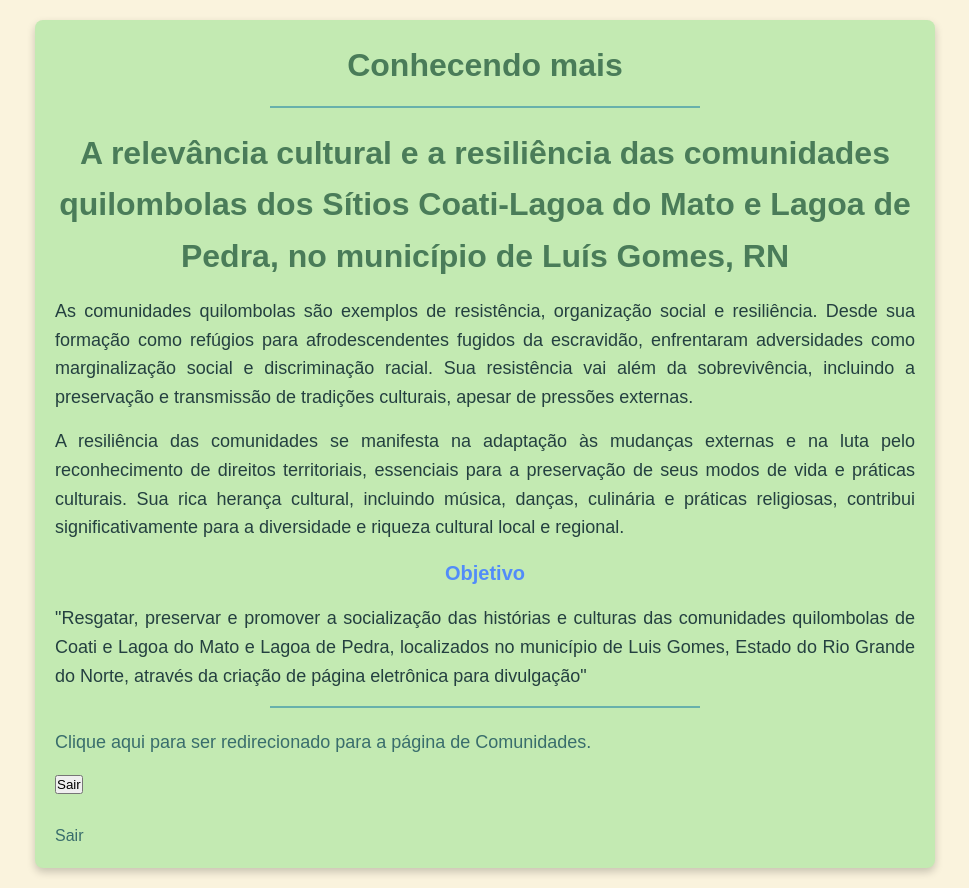
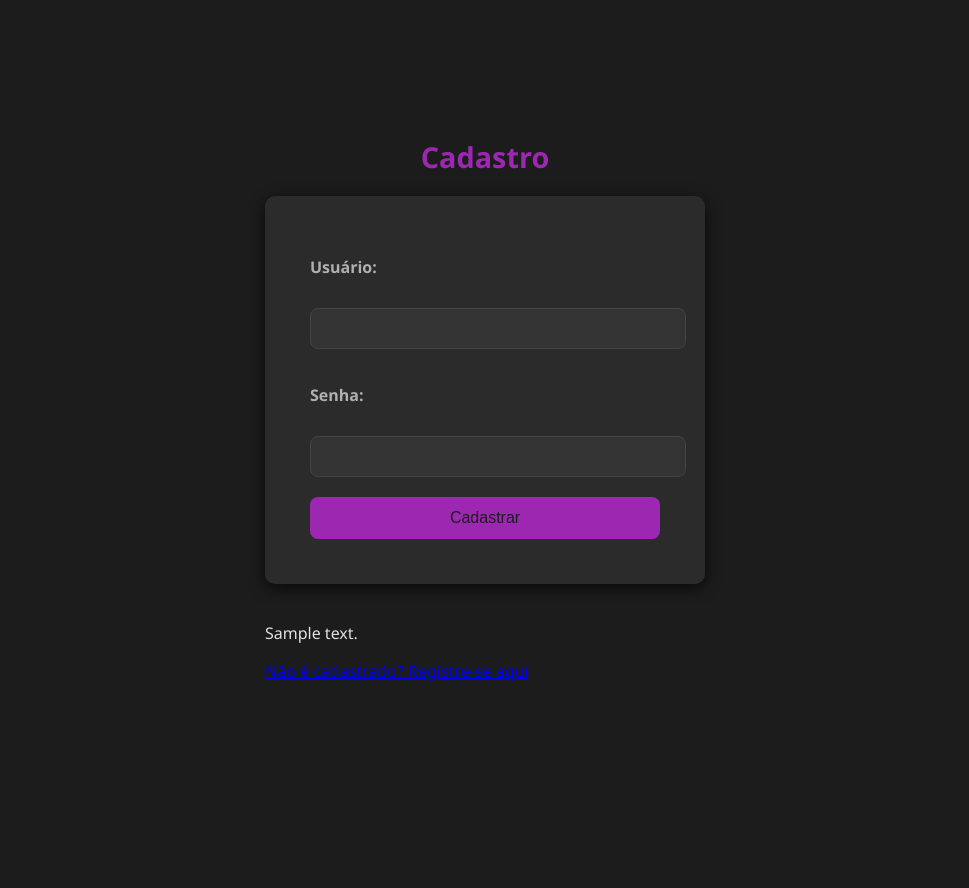
Before and after one commit to Zaiko0012/projetoweb, a Flask app: template templates/lobby.html in a window 1280 px wide. Shown: the whole page, without its empty margins (155-1124 px from the left). After the commit the page ends 681 px from the top, so only its background shows below. Run offline with Flask 3, Linux system fonts and the light colour scheme; the template is opened without the code that fills it: most values are stand-ins (such as "Sample title", 1, 10 or a date in 2020).

Commit message:
Update lobby.html

```diff
--- a/templates/lobby.html
+++ b/templates/lobby.html
@@ -1,42 +1,23 @@
 <!DOCTYPE html>
-<html lang="en">
+<html>
 <head>
-  <meta charset="UTF-8">
-  <meta name="viewport" content="width=device-width, initial-scale=1.0">
-  <title>Lobby</title>
-  <link rel="stylesheet" href="{{ url_for('static', filename='lob.css') }}">
+    <title>Cadastro</title>
+  <link rel="stylesheet" href="..//static//styles.css">
+<div class="container">
 </head>
 <body>
-  <div class="container">
-    <h1>Conhecendo mais</h1>
-    <hr>
+    <h1>Cadastro</h1>
+    <form action="/login" method="post">
+        <label for="username">Usuário:</label><br>
+        <input type="text" id="username" name="username" required><br>
 
-    <h1>A relevância cultural e a resiliência das comunidades quilombolas dos Sítios Coati-Lagoa do Mato e Lagoa de Pedra,
-      no município de Luís Gomes, RN</h1>
-    <p>As comunidades quilombolas são exemplos de resistência, organização social e resiliência. Desde sua formação como
-      refúgios para afrodescendentes fugidos da escravidão, enfrentaram adversidades como marginalização social
-      e discriminação racial. Sua resistência vai além da sobrevivência, incluindo a preservação e transmissão
-      de tradições culturais, apesar de pressões externas.</p>
+        <label for="password">Senha:</label><br>
+        <input type="password" id="password" name="password" required><br>
 
-    <p>A resiliência das comunidades se manifesta na adaptação às mudanças externas e na luta pelo
-      reconhecimento de direitos territoriais, essenciais para a preservação de seus modos de vida
-      e práticas culturais. Sua rica herança cultural, incluindo música, danças, culinária e práticas religiosas,
-      contribui significativamente para a diversidade e riqueza cultural local e regional.</p>
-
-    <p><strong>Objetivo</strong></p>
-
-    <p>"Resgatar, preservar e promover a socialização das histórias e culturas das comunidades quilombolas
-      de Coati e Lagoa do Mato e Lagoa de Pedra, localizados no município de Luis Gomes, Estado do Rio Grande do Norte,
-      através da criação de página eletrônica para divulgação"</p>
-    <hr>
-     <p><a href="{{ url_for('redirecionar') }}">Clique aqui para ser redirecionado para a página de Comunidades.</a></p>
-
-     <form action="/logout" method="post">
-            <button type="submit">Sair</button>
-        </form>
-        <br>
-        <a href="/logout">Sair</a>
-  </div>
-
+        <button type="submit">Cadastrar</button>
+    </form>
+<br>
+    <p>{{texto}}</p>
+    <a href="/mostrar_cadastro">Não é cadastrado? Registre-se aqui</a>
 </body>
 </html>
```
